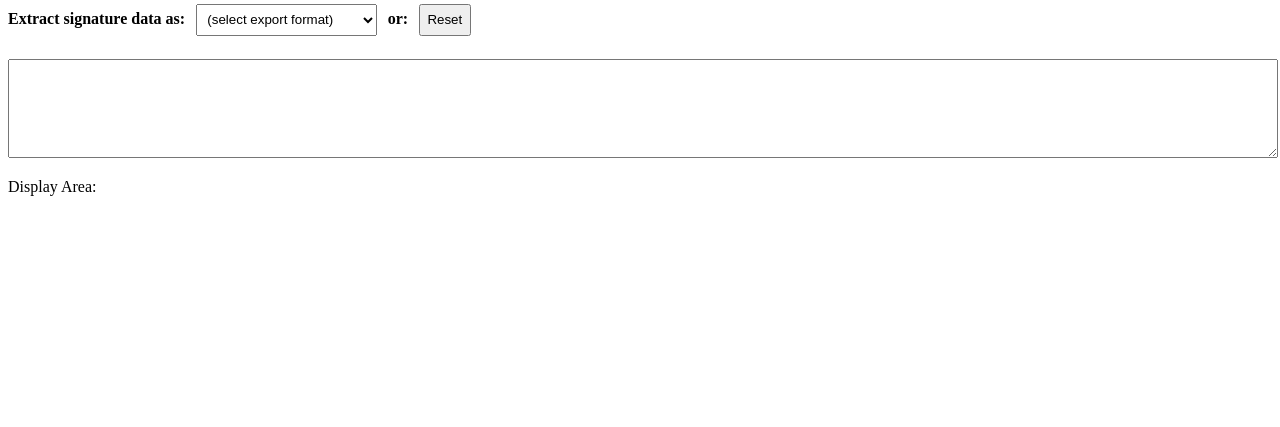
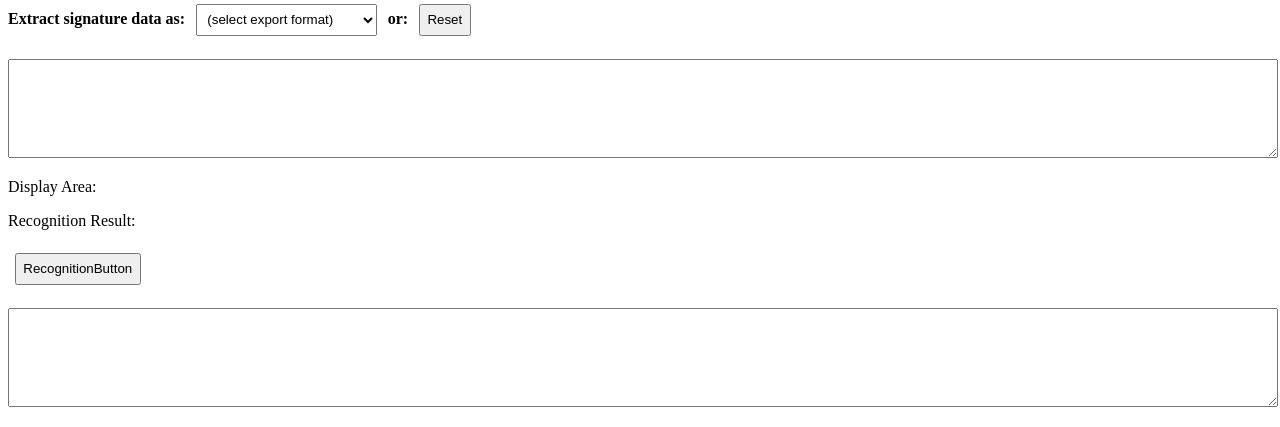
Before and after one commit to Kennethws/ucb-summer-cloud-computing, a Flask app: page /signature in a window 1280 px wide. Shown: the part 454-881 px from the top of the page. Before the commit the page ends 650 px from the top, so only its background shows below. Run offline with Flask 2, Linux system fonts and the light colour scheme.

Commit message:
Han: add view and functions for showing generated handwritten picture

```diff
--- a/application.py
+++ b/application.py
@@ -1,7 +1,12 @@
 from flask import Flask, render_template, request
+import json, os
+import cv2
 import boto3
+from base64 import b64decode
+import svglib
+from svglib.svglib import svg2rlg
+from reportlab.graphics import renderPDF, renderPM
 application = Flask(__name__)
-
 
 
 @application.route('/')
@@ -20,8 +25,37 @@ def text_detect():
 
 @application.route('/signature')
 def jsignature():
+	return render_template('unmini.html')
 
-	return render_template('unmini.html')
+#---------------Callback function for Ajax from JQuery---------------------------
+@application.route('/recognize', methods = ['POST', 'GET'])
+def recognize():
+	#---------get img data(svg/base64) from jquery and generate .jpg image.------
+	data_uri = request.form.get('data')
+	header, encoded = data_uri.split(",", 1)
+	data = b64decode(encoded)
+	with open("handwritten.svg", "wb") as f:
+		f.write(data)
+	drawing = svg2rlg("handwritten.svg")
+	renderPM.drawToFile(drawing, "handwritten.jpg", fmt="JPG")
+	if os.path.exists("handwritten.svg"):
+		os.remove("handwritten.svg")
+	else:
+		print("The file does not exist")
+
+	src = cv2.imread("handwritten.jpg", cv2.IMREAD_GRAYSCALE)
+	resize_image = cv2.resize(src, (256, 64), interpolation=cv2.INTER_LINEAR)
+	cv2.imwrite("handwritten.jpg", resize_image)
+
+	#-------Comment below if want to see the exact picture---------
+	if os.path.exists("handwritten.jpg"):
+		os.remove("handwritten.jpg")
+	else:
+		print("The file does not exist")
+	#---------------------------------------------------------------
+
+	return data
+
 
 if __name__ == '__main__':
    application.run(debug=True)
--- a/templates/unmini.html
+++ b/templates/unmini.html
@@ -64,8 +64,7 @@
 		<div id="signature"></div></div>
 	<div id="tools"></div>
 	<div><p>Display Area:</p><div id="displayarea"></div></div>
-</div>
-<div id="scrollgrabber"></div>
+	<div><p>Recognition Result:</p><div id='recognition'></div></div>
 </div>
 <script src="{{url_for('static', filename='libs/jquery.js')}}"></script>
 <script>
@@ -126,6 +125,7 @@ $(document).ready(function() {
 	// All the code below is just code driving the demo.
 	, $tools = $('#tools')
 	, $extraarea = $('#displayarea')
+	, $recognition = $('#recognition')
 	, pubsubprefix = 'jSignature.demo.'
 
 	var export_plugins = $sigdiv.jSignature('listPlugins','export')
@@ -211,6 +211,17 @@ $(document).ready(function() {
 		$('<span><b>This is a vector format not natively render-able by browsers. Format is a compressed "movement coordinates arrays" structure tuned for use server-side. The bonus of this format is its tiny storage footprint and ease of deriving rendering instructions in programmatic, iterative manner.</b></span>').appendTo($extraarea)
 	});
 
+	$('<input type="button" value="RecognitionButton">').bind('click', function(e){
+		var img = $('textarea', $tools).val()
+		$.post("/recognize",{"data":img}).done(function(data){
+			alert("success")
+			$('textarea', $recognition).val(JSON.stringify(data))
+		})
+
+	}).appendTo($recognition)
+
+	$('<div><textarea style="width:100%;height:7em;"></textarea></div>').appendTo($recognition)
+
 	if (Modernizr.touch){
 		$('#scrollgrabber').height($('#content').height())
 	}
```
